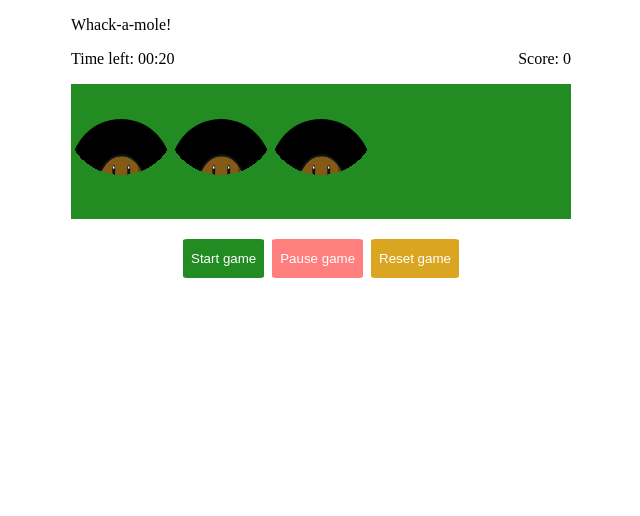
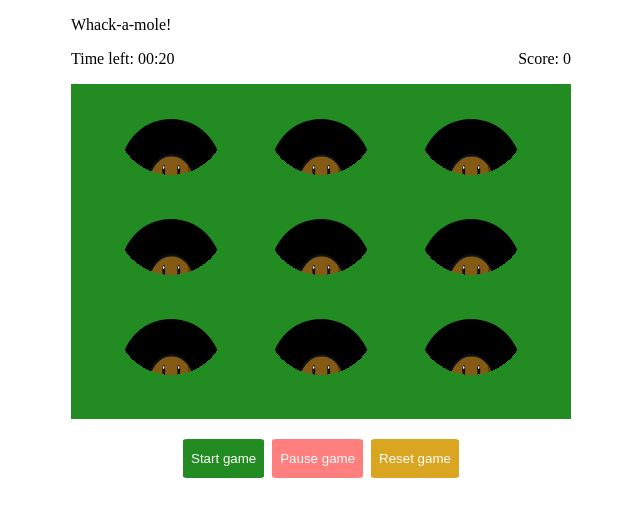
Before and after one commit to RebeccaHough/bottomline-test, a plain HTML site: page index.html in a window 1280 px wide. Shown: the whole page, without its empty margins (319-959 px from the left). Drawn offline with Linux system fonts and the light colour scheme.

Commit message:
add: more moles

```diff
--- a/index.html
+++ b/index.html
@@ -17,6 +17,7 @@
                 <div>Score: <span id="score">0</span></div>
             </div>
             <div id="game">
+                <div class="row">
                     <div class="hole">
                         <div class="hole-background"></div>
                         <div class="mole" data-moleState="hidden"></div>
@@ -33,6 +34,41 @@
                         <div class="hole-foreground"></div>
                     </div>
                 </div>
+                <div class="row">
+                    <div class="hole">
+                        <div class="hole-background"></div>
+                        <div class="mole" data-moleState="hidden"></div>
+                        <div class="hole-foreground"></div>
+                    </div>
+                    <div class="hole">
+                        <div class="hole-background"></div>
+                        <div class="mole" data-moleState="hidden"></div>
+                        <div class="hole-foreground"></div>
+                    </div>
+                    <div class="hole">
+                        <div class="hole-background"></div>
+                        <div class="mole" data-moleState="hidden"></div>
+                        <div class="hole-foreground"></div>
+                    </div>
+                </div>
+                <div class="row">
+                    <div class="hole">
+                        <div class="hole-background"></div>
+                        <div class="mole" data-moleState="hidden"></div>
+                        <div class="hole-foreground"></div>
+                    </div>
+                    <div class="hole">
+                        <div class="hole-background"></div>
+                        <div class="mole" data-moleState="hidden"></div>
+                        <div class="hole-foreground"></div>
+                    </div>
+                    <div class="hole">
+                        <div class="hole-background"></div>
+                        <div class="mole" data-moleState="hidden"></div>
+                        <div class="hole-foreground"></div>
+                    </div>
+                </div>
+            </div>
             <div id="gameState" hidden="true" class="hidden">Game paused.</div>
             <div id="controls">
                 <button id="startBtn" aria-label="start game" aria-pressed="false">Start game</button>
--- a/script.js
+++ b/script.js
@@ -86,7 +86,6 @@ function startGame() {
     }, timeBetweenMoles);
 
     //start/unpause countdown game timer
-    console.log(timeToCountdownFrom)
     startTimer(document.getElementById("timeLeft"), timeToCountdownFrom);
 }
 
--- a/style.css
+++ b/style.css
@@ -1,6 +1,3 @@
-body {
-}
-
 .container {
     display: flex;
     flex-direction: column;
@@ -19,16 +16,32 @@ body {
 
 #game {
     display: flex;
+    flex-flow: column;
     background-color: forestgreen;
-    height: 100px; /*todo change*/
     cursor: url("./assets/hammer32.png"), auto;
-    /*todo keep?*/
     overflow: hidden;
     padding-top: 35px;
 }
 
+#game .row {
+    display: flex;
+    justify-content: space-evenly;
+    background-color: forestgreen;
+}
+
+#game .row:nth-child(1) {
+    z-index: 1;
+}
+#game .row:nth-child(2) {
+    z-index: 5;
+}
+#game .row:nth-child(3) {
+    z-index: 10;
+}
+
 .hole {
     position: relative;
+    height: 100px;
     width: 100px;
 }
 
```
Lines whose indentation alone changed are shown as unchanged.
